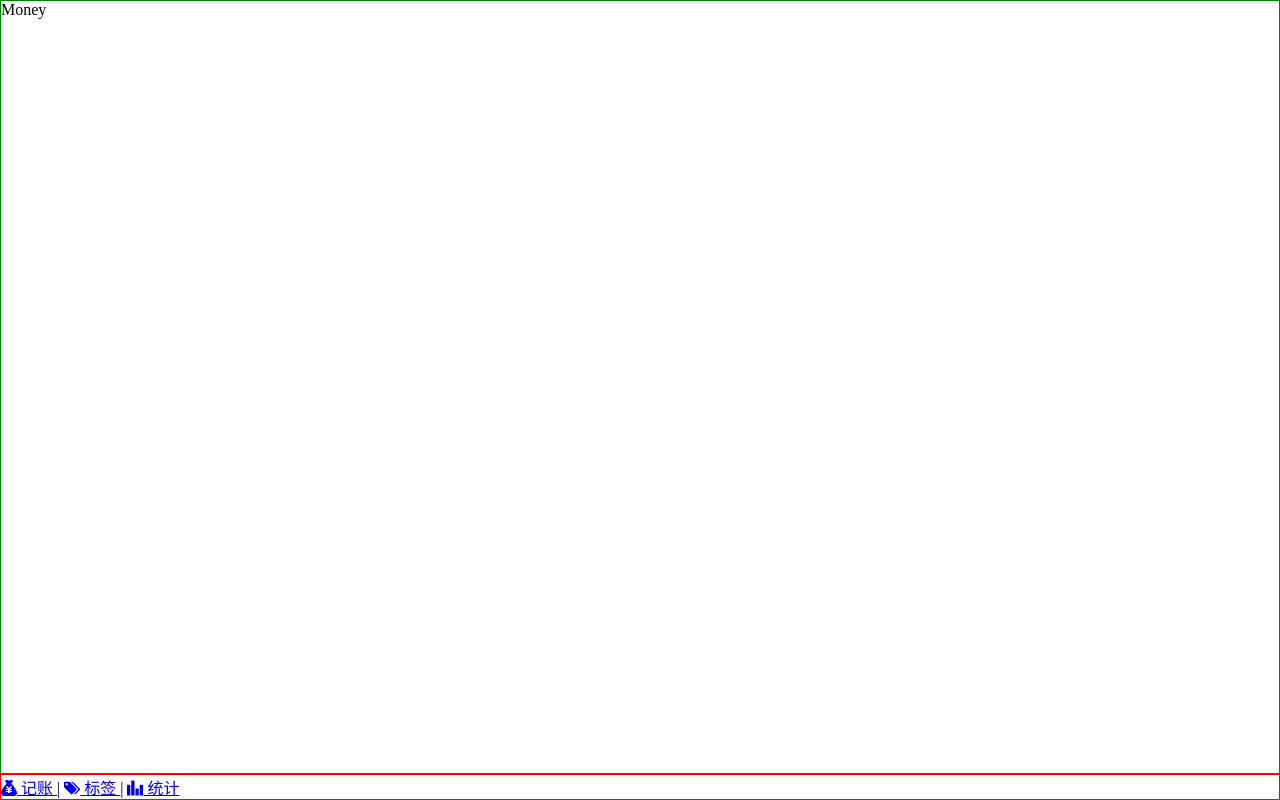
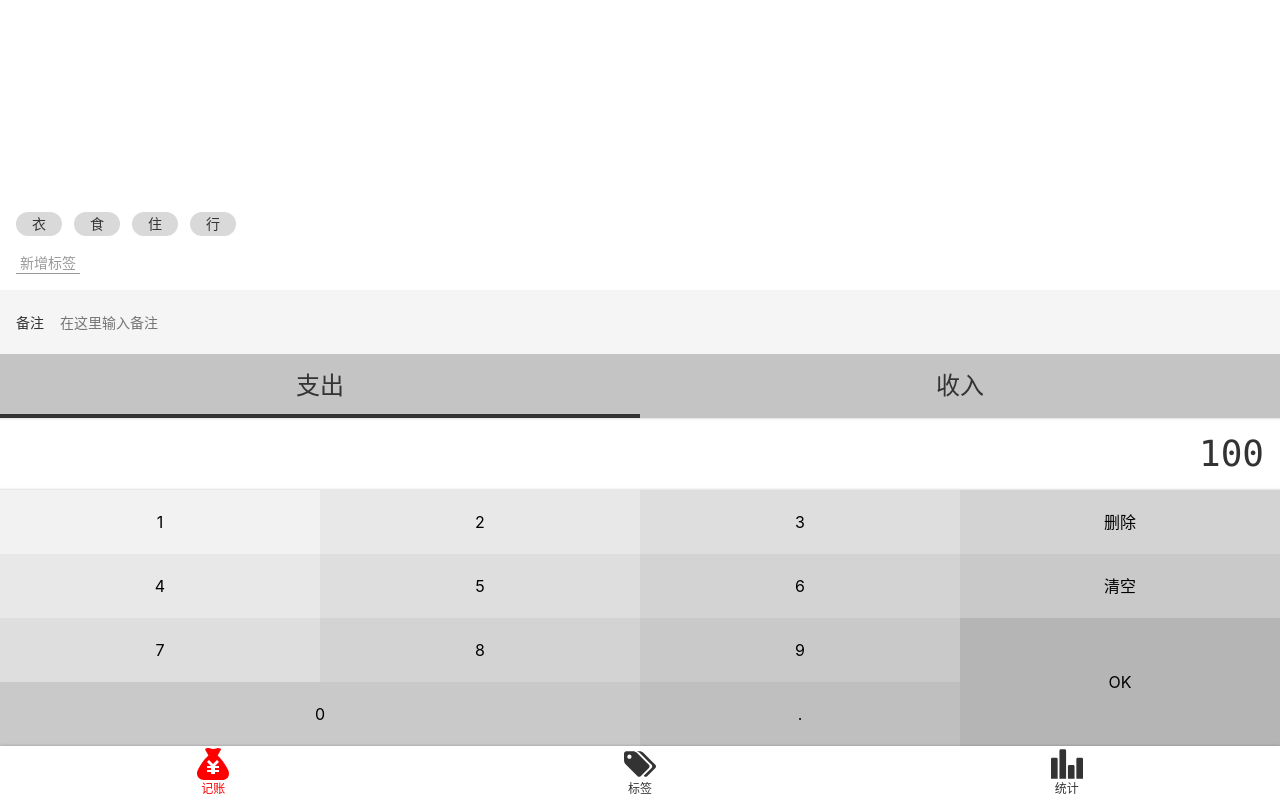
Before and after one commit to leeheart/pocket, a Vue app: page /#/money in a window 1280 px wide. Built offline with nearby package versions, Linux system fonts and the light colour scheme.

Commit message:
<Money />HTMl CSS done

```diff
--- a/package.json
+++ b/package.json
@@ -37,6 +37,7 @@
     "sass": "^1.25.0",
     "sass-loader": "^8.0.2",
     "svg-sprite-loader": "^4.2.1",
+    "svgo-loader": "^2.2.1",
     "typescript": "~3.7.5",
     "vue-template-compiler": "^2.6.11"
   },
--- a/public/index.html
+++ b/public/index.html
@@ -3,7 +3,7 @@
   <head>
     <meta charset="utf-8">
     <meta http-equiv="X-UA-Compatible" content="IE=edge">
-    <meta name="viewport" content="width=device-width,initial-scale=1.0">
+    <meta name="viewport" content="width=device-width,initial-scale=1,minimum-scale=1,maximum-scale=1,user-scalable=no,viewport-fit=cover">
     <link rel="icon" href="<%= BASE_URL %>favicon.ico">
     <title><%= htmlWebpackPlugin.options.title %></title>
   </head>
--- a/src/App.vue
+++ b/src/App.vue
@@ -1,34 +1,18 @@
 <template>
   <div>
-    <router-view />
+    <router-view/>
   </div>
 </template>
 
 <style lang="scss">
-  *{
-    padding: 0;
-    margin: 0;
-    box-sizing: border-box;
+  @import "~@/assets/styles/reset.scss";
+  @import "~@/assets/styles/helper.scss";
+  body{
+    -webkit-font-smoothing: antialiased;
+    -moz-osx-font-smoothing: grayscale;
+    color: #333;
+    font-family: $font-hei;
+    font-size: 16px;
+    line-height: 1.5;
   }
-#app {
-  font-family: Avenir, Helvetica, Arial, sans-serif;
-  -webkit-font-smoothing: antialiased;
-  -moz-osx-font-smoothing: grayscale;
-  text-align: center;
-  color: #2c3e50;
-}
-
-#nav {
-  padding: 30px;
-
-  a {
-    font-weight: bold;
-    color: #2c3e50;
-
-    &.router-link-exact-active {
-      color: #42b983;
-      background: red;
-    }
-  }
-}
 </style>
--- /dev/null
+++ b/src/assets/styles/helper.scss
@@ -0,0 +1,24 @@
+$color-highlight: red;
+$color-shadow: rgba(0,0,0,0.25);
+
+$font-hei: -apple-system, "Noto Sans", "Helvetica Neue", Helvetica, "Nimbus Sans L", Arial, "Liberation Sans", "PingFang SC", "Hiragino Sans GB", "Noto Sans CJK SC", "Source Han Sans SC", "Source Han Sans CN", "Microsoft YaHei", "Wenquanyi Micro Hei", "WenQuanYi Zen Hei", "ST Heiti", SimHei, "WenQuanYi Zen Hei Sharp", sans-serif;
+$font-song: Georgia, "Nimbus Roman No9 L", "Songti SC", "Noto Serif CJK SC", "Source Han Serif SC", "Source Han Serif CN", STSong, "AR PL New Sung", "AR PL SungtiL GB", NSimSun, SimSun, "TW\-Sung", "WenQuanYi Bitmap Song", "AR PL UMing CN", "AR PL UMing HK", "AR PL UMing TW", "AR PL UMing TW MBE", PMingLiU, MingLiU, serif;
+$font-kai: Baskerville, Georgia, "Liberation Serif", "Kaiti SC", STKaiti, "AR PL UKai CN", "AR PL UKai HK", "AR PL UKai TW", "AR PL UKai TW MBE", "AR PL KaitiM GB", KaiTi, KaiTi_GB2312, DFKai-SB, "TW\-Kai", serif;
+
+
+
+//SCSS placeholder语法
+%clearFix{
+  &::after{
+    content: '';
+    display: block;
+    clear: both;
+  }
+}
+%outerShadow{
+  box-shadow: 0 0 3px $color-shadow;
+}
+%innerShadow{
+  box-shadow: inset 0 -3px 3px -3px $color-shadow,
+  inset 0 3px 3px -3px $color-shadow;
+}
--- /dev/null
+++ b/src/assets/styles/reset.scss
@@ -0,0 +1,18 @@
+* {
+  padding: 0;
+  margin: 0;
+  box-sizing: border-box;
+}
+a{
+  text-decoration: none;
+  color: inherit;
+}
+ul, ol{
+  list-style: none;
+}
+button, input{
+  font: inherit;
+}
+:focus{
+  outline: none;
+}
--- a/src/components/Layout.vue
+++ b/src/components/Layout.vue
@@ -1,6 +1,6 @@
 <template>
-  <div class="nav-wrapper">
-    <div class="content">
+  <div class="layout-wrapper">
+    <div class="content" :class="classPrefix && `${classPrefix}-content`">
       <slot />
     </div>
     <Nav />
@@ -9,18 +9,18 @@
 
 <script lang="ts">
   export default {
-    name: 'Layout'
+    name: 'Layout',
+    props: ['classPrefix']
   };
 </script>
 
 <style lang="scss" scoped>
-  .nav-wrapper{
+  .layout-wrapper{
     display: flex;
     flex-direction: column;
     height: 100vh;
   }
   .content {
-    border: 1px solid green;
     flex-grow: 1;
     overflow: auto;
   }
--- a/src/components/Nav.vue
+++ b/src/components/Nav.vue
@@ -1,20 +1,18 @@
 <template>
-  <div class="nav">
-    <router-link to="/money">
+  <nav>
+    <router-link class="item" to="/money" active-class="selected">
       <Icon name="#money"/>
       记账
     </router-link>
-    |
-    <router-link to="/labels">
+    <router-link class="item" to="/labels" active-class="selected">
       <Icon name="#label" />
       标签
     </router-link>
-    |
-    <router-link to="/statistics">
+    <router-link class="item" to="/statistics" active-class="selected">
       <Icon name="#statistics" />
       统计
     </router-link>
-  </div>
+  </nav>
 </template>
 
 <script lang="ts">
@@ -24,7 +22,26 @@
 </script>
 
 <style lang="scss" scoped>
-.nav{
-  border: 1px solid red;
-}
+  @import "~@/assets/styles/helper.scss";
+  nav{
+    @extend %outerShadow;
+    display: flex;
+    font-size: 12px;
+    > .item {
+      flex-grow: 1;
+      display: flex;
+      flex-direction: column;
+      justify-content: center;
+      align-items: center;
+      padding: 2px 0;
+      transition: all 0.5s linear;
+      > .icon{
+        width: 32px;
+        height: 32px;
+      }
+    }
+    > .item.selected{
+      color: red;
+    }
+  }
 </style>
--- a/src/views/Money.vue
+++ b/src/views/Money.vue
@@ -1,6 +1,48 @@
 <template>
-  <layout>
-    <p>Money</p>
+  <layout class-prefix="xxx">
+    <div class="tags">
+      <ul class="current">
+        <li>衣</li>
+        <li>食</li>
+        <li>住</li>
+        <li>行</li>
+
+      </ul>
+      <div class="new">
+        <button>新增标签</button>
+      </div>
+    </div>
+    <div>
+      <label class="notes">
+        <span class="name">备注</span>
+        <input placeholder="在这里输入备注" type="text">
+      </label>
+    </div>
+    <div>
+      <ul class="types">
+        <li class="selected">支出</li>
+        <li>收入</li>
+      </ul>
+    </div>
+    <div class="numberPad">
+      <div class="output">100</div>
+      <div class="buttons">
+        <button>1</button>
+        <button>2</button>
+        <button>3</button>
+        <button>删除</button>
+        <button>4</button>
+        <button>5</button>
+        <button>6</button>
+        <button>清空</button>
+        <button>7</button>
+        <button>8</button>
+        <button>9</button>
+        <button class="ok">OK</button>
+        <button class="zero">0</button>
+        <button>.</button>
+      </div>
+    </div>
   </layout>
 </template>
 
@@ -9,3 +51,158 @@
     name: 'Money',
   };
 </script>
+
+<style lang="scss">
+  .xxx-content{
+    display: flex;
+    flex-direction: column;;
+  }
+</style>
+
+<style lang="scss" scoped>
+  @import '~@/assets/styles/helper.scss';
+
+  .tags {
+    font-size: 14px;
+    padding: 16px;
+    flex-grow: 1;
+    overflow: auto;
+    display: flex;
+    flex-direction: column-reverse;
+    > .current {
+      order: 1;
+      display: flex;
+      flex-wrap: wrap;
+
+      > li {
+        background: #d9d9d9;
+        $h: 24px;
+        height: $h;
+        border-radius: $h/2;
+        padding: 0 16px;
+        margin-right: 12px;
+        line-height: $h;
+        margin-top: 4px;
+      }
+    }
+
+    > .new {
+      padding-top: 16px;
+
+      > button {
+        background: transparent;
+        border: none;
+        color: #999;
+        border-bottom: 1px solid;
+        padding: 0 4px;
+      }
+    }
+  }
+
+  .notes {
+    background: #f5f5f5;
+    display: flex;
+    font-size: 14px;
+    padding-left: 16px;
+    align-items: center;
+
+    > .name {
+      padding-right: 16px;
+    }
+
+    > input {
+      flex-grow: 1;
+      height: 64px;
+      border: none;
+      background: transparent;
+      padding-right: 16px;
+    }
+  }
+
+  .types {
+    display: flex;
+    background: #c4c4c4;
+    font-size: 24px;
+
+    > li {
+      width: 50%;
+      height: 64px;
+      display: flex;
+      justify-content: center;
+      align-items: center;
+      position: relative;
+
+      &.selected::after {
+        content: '';
+        display: block;
+        height: 4px;
+        background: #333;
+        position: absolute;
+        bottom: 0;
+        left: 0;
+        width: 100%;
+      }
+    }
+  }
+
+  .numberPad {
+    > .output {
+      @extend %innerShadow;
+      font-size: 36px;
+      font-family: Consolas, monospace;
+      text-align: right;
+      padding: 9px 16px;
+    }
+
+    > .buttons {
+      @extend %clearFix;
+
+      > button {
+        width: 25%;
+        height: 64px;
+        float: left;
+        border: none;
+        background: none;
+
+        &.ok {
+          height: 64*2px;
+          float: right;
+        }
+
+        &.zero {
+          width: 25*2%;
+        }
+
+        $bg: #f2f2f2;
+
+        &:nth-child(1) {
+          background: $bg;
+        }
+
+        &:nth-child(2), &:nth-child(5) {
+          background: darken($bg, 4%);
+        }
+
+        &:nth-child(3), &:nth-child(6), &:nth-child(9) {
+          background: darken($bg, 4*2%);
+        }
+
+        &:nth-child(4), &:nth-child(7), &:nth-child(10) {
+          background: darken($bg, 4*3%);
+        }
+
+        &:nth-child(8), &:nth-child(11), &:nth-child(13) {
+          background: darken($bg, 4*4%);
+        }
+
+        &:nth-child(14) {
+          background: darken($bg, 4*5%);
+        }
+
+        &:nth-child(12) {
+          background: darken($bg, 4*6%);
+        }
+      }
+    }
+  }
+</style>
--- a/vue.config.js
+++ b/vue.config.js
@@ -2,13 +2,16 @@ const path = require('path')
 
 module.exports = {
   lintOnSave: false,
-  chainWebpack: config => {
+  chainWebpack: config =>{
     const dir = path.resolve(__dirname, 'src/assets/icons')
+
     config.module
       .rule('svg-sprite')
       .test(/\.svg$/)
       .include.add(dir).end() // 包含 icons 目录
       .use('svg-sprite-loader').loader('svg-sprite-loader').options({extract:false}).end()
+      .use('svgo-loader').loader('svgo-loader')
+      .tap(options => ({...options, plugins: [{removeAttrs: {attrs: 'fill'}}]})).end()
     config.plugin('svg-sprite').use(require('svg-sprite-loader/plugin'), [{plainSprite: true}])
     config.module.rule('svg').exclude.add(dir) // 其他 svg loader 排除 icons 目录
   }
```
Also changed, not shown: 1 other file (tests, documents, lock files or other folders).
